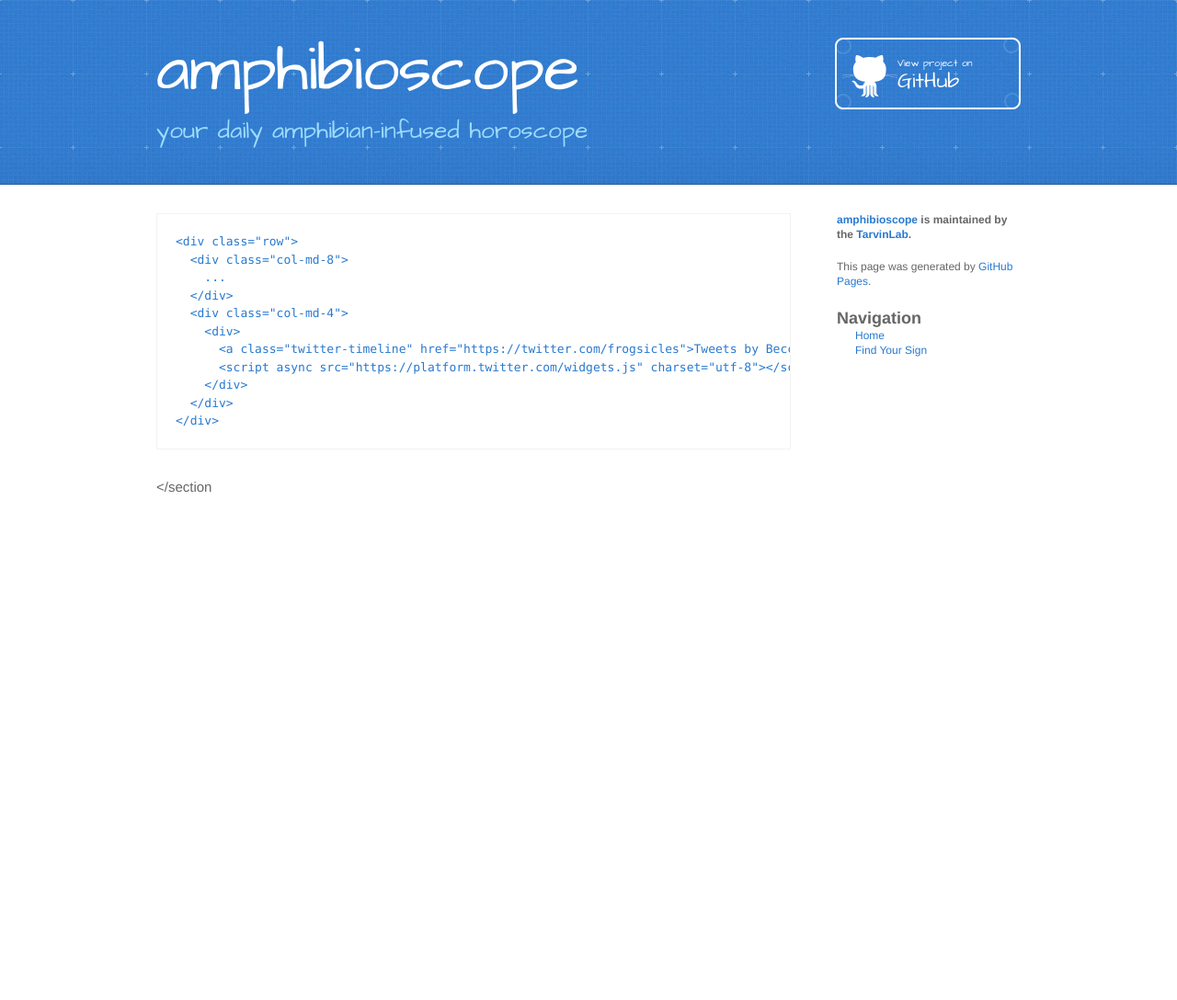
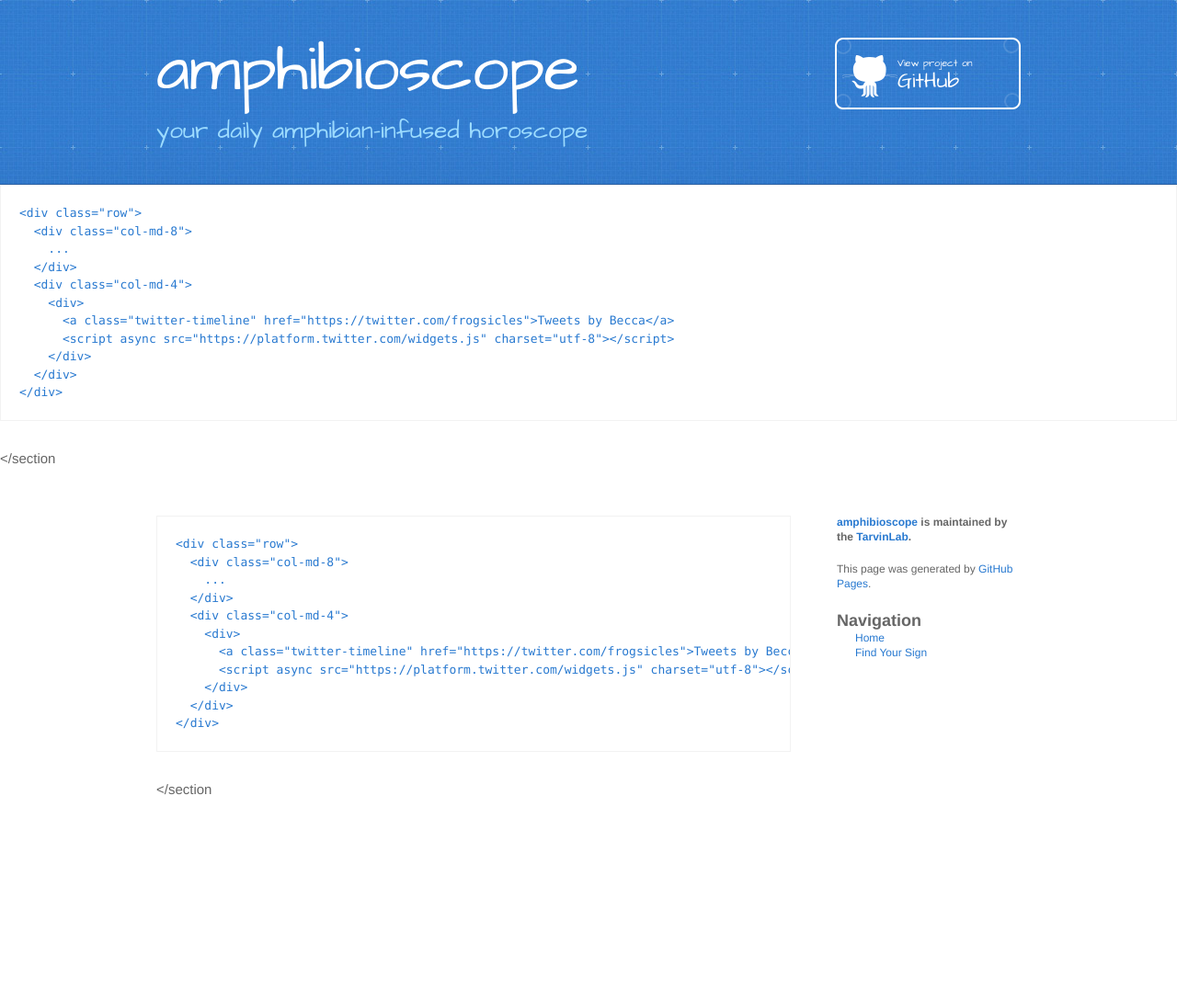
Before and after one commit to TarvinLab/amphibioscope, a Jekyll site: the page built from twitter.md, in a window 1280 px wide. Shown: the whole page at 92% size. Built offline with Jekyll 4.4.1, drawn with Linux system fonts in a browser that asks for light colours; our own code applies the rules of GitHub Pages for plain Markdown files; before the commit the page ends 900 px from its top, so only the background shows below that.

Commit message:
changing default

```diff
--- a/_layouts/default.html
+++ b/_layouts/default.html
@@ -29,7 +29,12 @@
         {% endif %}
       </div>
     </header>
-
+      <div class="wrapper">
+        {{ content }}
+        {% if page.twitter-timeline %}
+          {% include modules/twitter-timeline/twitter-timeline.html %}
+        {% endif %}
+      </div>
     <div id="content-wrapper">
       <div class="inner clearfix">
         <section id="main-content">
```
Also changed, not shown: .gitmodules (added).
